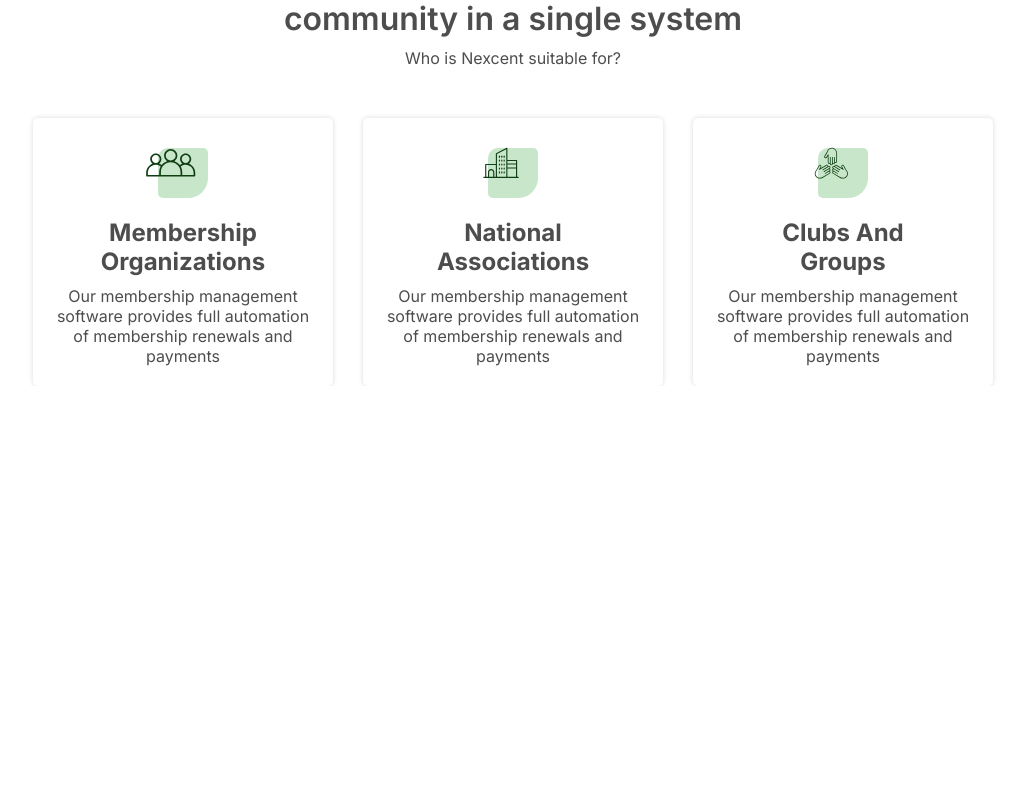
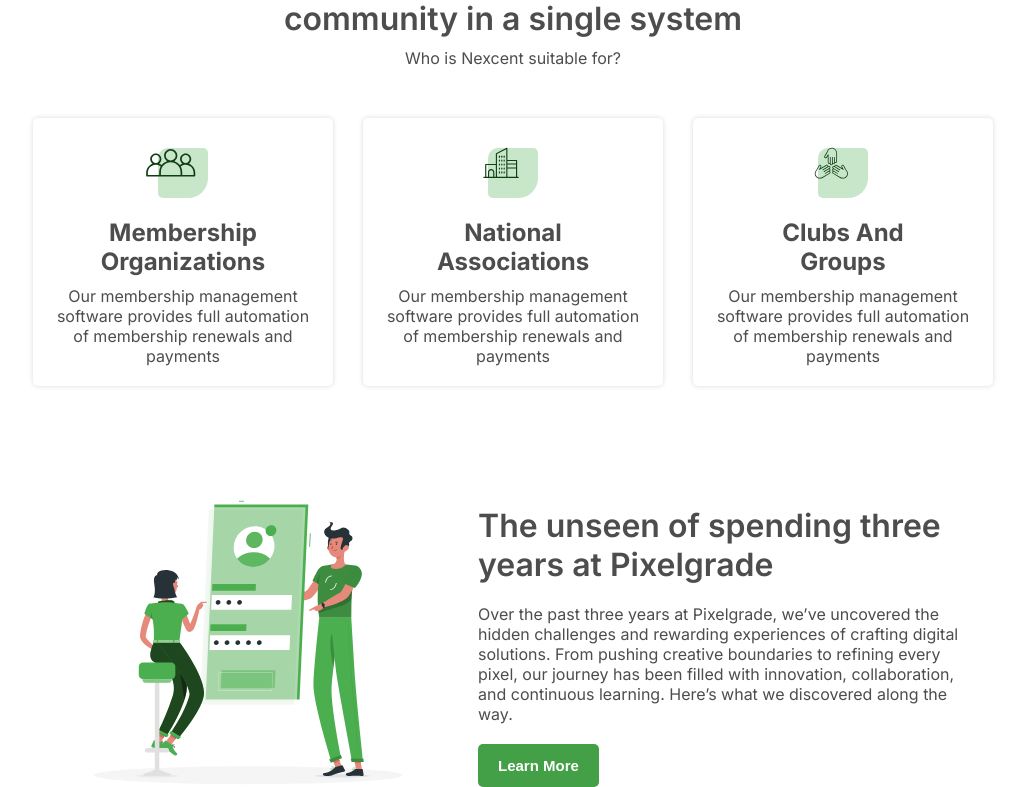
Before and after one commit to varspijoyan/nexcent-project, a React (Vite) app: page / in a window 1280 px wide. Shown: the part 1223-2010 px from the top of the page, without its empty margins (127-1152 px from the left). Before the commit the page ends 1609 px from the top, so only its background shows below. Built offline with nearby package versions, Linux system fonts and the light colour scheme.

Commit message:
Add learn more section with styles

```diff
--- /dev/null
+++ b/src/components/learn-more-section/LearnMoreSection.jsx
@@ -0,0 +1,21 @@
+import styles from "../../styles/LearnMoreSection.module.css";
+import image from "../../assets/rafiki.svg";
+export default function LearnMoreSection() {
+    return (
+       <div className={styles.container}>
+            <section className={styles.learnMoreSection}>
+                <img src={image} alt="image" />
+                <div className={styles.textContainer}>
+                    <h1 className={styles.title}>The unseen of spending three years at Pixelgrade</h1>
+                    <p className={styles.description}>
+                        Over the past three years at Pixelgrade, we’ve uncovered the hidden challenges
+                        and rewarding experiences of crafting digital solutions. From pushing creative boundaries
+                        to refining every pixel, our journey has been filled with innovation, collaboration, and
+                        continuous learning. Here’s what we discovered along the way.
+                    </p>
+                    <button className={styles.btn}>Learn More</button>
+                </div>
+            </section>
+       </div>
+    )
+}
--- a/src/pages/MainPage.jsx
+++ b/src/pages/MainPage.jsx
@@ -1,4 +1,5 @@
 import ClientsSection from "../components/clients-section/ClientsSection";
+import LearnMoreSection from "../components/learn-more-section/LearnMoreSection";
 import MainSection from "../components/main-section/MainSection";
 import MembershipSection from "../components/membership-section/MembershipSection";
 
@@ -8,6 +9,7 @@
             <MainSection />
             <ClientsSection />
             <MembershipSection />
+            <LearnMoreSection />
         </>
     )
 }
--- /dev/null
+++ b/src/styles/LearnMoreSection.module.css
@@ -0,0 +1,58 @@
+.container {
+    display: flex;
+    justify-content: center;
+    align-items: center;
+    margin: 0 auto;
+}
+
+.learnMoreSection {
+    margin-top: 100px;
+    width: 100%;
+    display: flex;
+    align-items: center;
+    justify-content: center;
+    flex-wrap: wrap;
+    gap: 30px;
+}
+
+.textContainer {
+    width: 500px;
+    align-self: flex-start;
+    margin-top: 20px;
+    display: flex;
+    flex-direction: column;
+    align-items: flex-start;
+    gap: 20px;
+}
+
+.learnMoreSection > img {
+    width: 400px;
+}
+
+.title {
+    font-size: 2em;
+    font-weight: 600;
+}
+
+.btn {
+    background-color: var(--primary);
+    color: white;
+    padding: 13px 20px;
+    font-weight: 600;
+    font-size: 15px;
+    border: none;
+    border-radius: 5px;
+    cursor: pointer;
+    transition: linear 0.4s;
+}
+
+.btn:hover {
+    opacity: 0.8;
+}
+
+@media screen and (max-width: 570px) {
+    .textContainer {
+        padding-left: 50px;
+        padding-right: 50px;
+    }
+}
```
